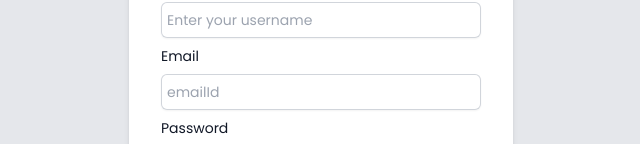
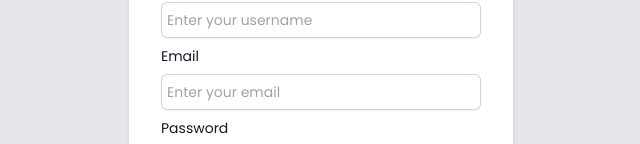
Before and after one commit to smit48-ai/Coders-Community-App, a React (Create React App) app in the folder Frontend/: page /Login in a window 1280 px wide. Shown: the part 270-414 px from the top of the page, without its empty margins (319-959 px from the left). Built offline with nearby package versions, Linux system fonts and the light colour scheme; no server answers; a web font is replaced by a local one.

Commit message:
Change in placeholder

```diff
--- a/Frontend/src/pages/Login.jsx
+++ b/Frontend/src/pages/Login.jsx
@@ -163,7 +163,9 @@ function LoginPage() {
                   required={true}
                   placeholder="Enter your username"
                   onChange={handlechange}
-            ></input></>)}
+                ></input>
+              </>
+            )}
 
             <>
               <label
@@ -177,7 +179,7 @@ function LoginPage() {
                 name="emailid"
                 type="email"
                 className="my-1.5 block w-full rounded-md border-0 px-1.5 py-1.5 text-gray-900 shadow-sm ring-1 ring-inset ring-gray-300 placeholder:text-gray-400 placeholder:font-Poppins focus:ring-2 focus:ring-inset focus:ring-neutral-900 text-sm leading-6"
-                  placeholder="emailId"
+                placeholder="Enter your email"
                 required={true}
                 onChange={handlechange}
               ></input>
```
Lines whose indentation alone changed are shown as unchanged.
